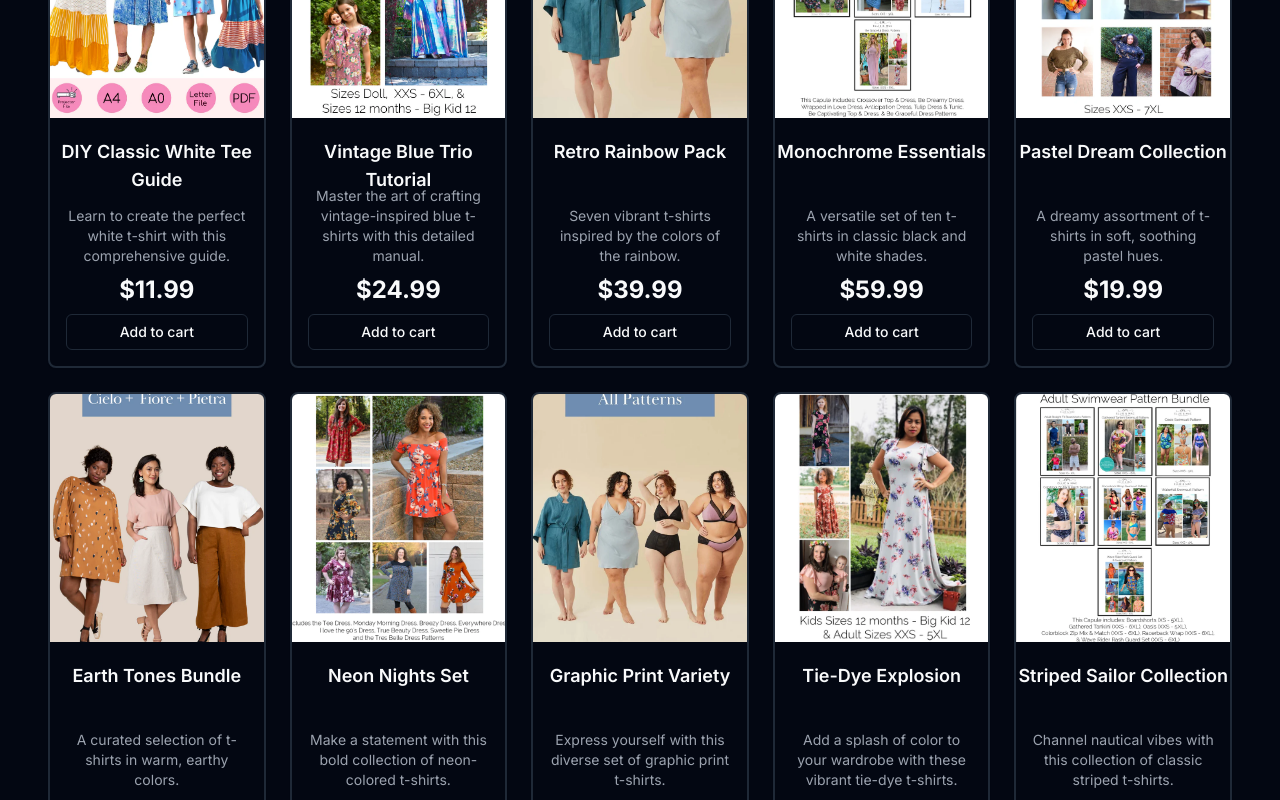
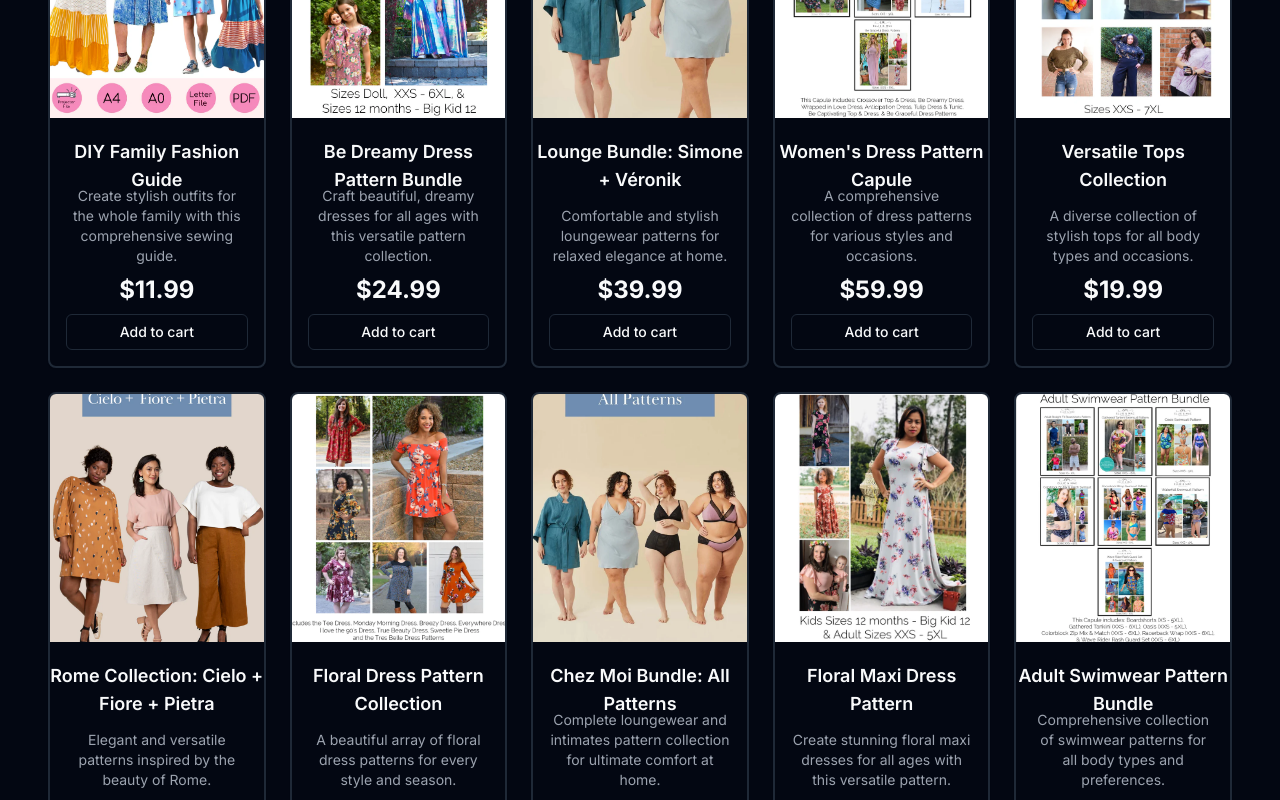
Before and after one commit to ayoubben18/shirts-store, a Next.js app: page / in a window 1280 px wide. Shown: the part 300-1100 px from the top of the page. Built offline with nearby package versions, Linux system fonts and the light colour scheme.

Commit message:
refactor : change names + descriptions + details

```diff
--- a/constants/shirts.ts
+++ b/constants/shirts.ts
@@ -11,214 +11,206 @@ export interface Shirt {
 export const shirts: Shirt[] = [
   {
     id: 1,
-    name: "DIY Classic White Tee Guide",
+    name: "DIY Family Fashion Guide",
     price: "11.99",
     description:
-      "Learn to create the perfect white t-shirt with this comprehensive guide.",
+      "Create stylish outfits for the whole family with this comprehensive sewing guide.",
     image: "/1.png",
     categories: ["WOMEN", "KIDS"],
     details: [
-      "Step-by-step instructions",
+      "Patterns for all ages: women, teens, and children",
+      "Includes casual and dressy styles",
+      "Step-by-step instructions for each garment",
       "Fabric selection tips",
-      "Sewing techniques for beginners",
-      "Fit and sizing guide",
-      "Care and maintenance advice",
-      "Includes printable patterns",
+      "Sizing guide for all body types",
+      "Customization ideas for personal touches",
     ],
   },
   {
     id: 2,
-    name: "Vintage Blue Trio Tutorial",
+    name: "Be Dreamy Dress Pattern Bundle",
     price: "24.99",
     description:
-      "Master the art of crafting vintage-inspired blue t-shirts with this detailed manual.",
+      "Craft beautiful, dreamy dresses for all ages with this versatile pattern collection.",
     image: "/2.png",
     categories: ["WOMEN", "KIDS"],
     details: [
-      "Dyeing techniques for various blue shades",
-      "Distressing and aging methods",
-      "Vintage print application",
-      "Fabric care for longevity",
-      "Tips for achieving the perfect worn-in look",
-      "Includes three vintage-style patterns",
+      "Sizes from doll to 6XL",
+      "Includes children's sizes from 12 months to Big Kid 12",
+      "Multiple sleeve and length options",
+      "Suitable for various fabrics",
+      "Easy-to-follow instructions",
+      "Perfect for matching family outfits",
     ],
   },
   {
     id: 3,
-    name: "Retro Rainbow Pack",
+    name: "Lounge Bundle: Simone + Véronik",
     price: "39.99",
     description:
-      "Seven vibrant t-shirts inspired by the colors of the rainbow.",
+      "Comfortable and stylish loungewear patterns for relaxed elegance at home.",
     image: "/3.png",
     categories: ["WOMEN", "ADULTS"],
     details: [
-      "Set of 7 shirts",
-      "Bright, bold colors",
-      "Soft jersey fabric",
-      "Unisex design",
-      "Sizes: XS, S, M, L, XL, XXL",
-      "Colors: Red, Orange, Yellow, Green, Blue, Indigo, Violet",
-      "Use: Casual, festivals, pride events",
+      "Two patterns included: Simone robe and Véronik slip dress",
+      "Size-inclusive designs",
+      "Suitable for lightweight fabrics",
+      "Quick and easy to sew",
+      "Perfect for gifts or self-care",
+      "Customizable length options",
     ],
   },
   {
     id: 4,
-    name: "Monochrome Essentials",
+    name: "Women's Dress Pattern Capule",
     price: "59.99",
     description:
-      "A versatile set of ten t-shirts in classic black and white shades.",
+      "A comprehensive collection of dress patterns for various styles and occasions.",
     image: "/4.png",
     categories: ["WOMEN", "ADULTS"],
     details: [
-      "Set of 10 shirts",
-      "5 black, 5 white",
-      "Premium cotton blend",
-      "Tagless for comfort",
-      "Sizes: S, M, L, XL",
-      "Colors: Black, White",
-      "Use: Casual, layering, workwear",
+      "7 versatile dress patterns included",
+      "Sizes range from XXS to 6XL",
+      "Styles include: Crossover, Be Dreamy, Wrapped in Love, Anticipation, Tulip, Be Captivating, and Be Graceful",
+      "Suitable for beginners to advanced sewists",
+      "Detailed instructions and pattern pieces",
+      "Mix and match options for endless outfit possibilities",
     ],
   },
   {
     id: 5,
-    name: "Pastel Dream Collection",
+    name: "Versatile Tops Collection",
     price: "19.99",
     description:
-      "A dreamy assortment of t-shirts in soft, soothing pastel hues.",
+      "A diverse collection of stylish tops for all body types and occasions.",
     image: "/5.png",
     categories: ["WOMEN", "ADULTS"],
     details: [
-      "Assorted pastel colors",
-      "Lightweight fabric",
-      "Perfect for layering",
-      "Relaxed fit",
-      "Sizes: XS, S, M, L",
-      "Colors: Soft Pink, Baby Blue, Mint Green, Lavender, Peach",
-      "Use: Casual, spring/summer wear",
+      "Sizes XXS - 7XL",
+      "Variety of styles: leopard print, striped, tie-dye, solid colors",
+      "Casual and dressy options",
+      "Inclusive sizing for all body types",
+      "Multiple sleeve lengths and necklines",
+      "Mix and match for various outfits",
     ],
   },
   {
     id: 6,
-    name: "Earth Tones Bundle",
+    name: "Rome Collection: Cielo + Fiore + Pietra",
     price: "43.99",
-    description: "A curated selection of t-shirts in warm, earthy colors.",
+    description:
+      "Elegant and versatile patterns inspired by the beauty of Rome.",
     image: "/6.png",
     categories: ["WOMEN", "ADULTS"],
     details: [
-      "Natural color palette",
-      "Organic cotton options",
-      "Eco-friendly dyes",
-      "Variety of necklines",
-      "Sizes: S, M, L, XL, XXL",
-      "Colors: Brown, Beige, Olive, Rust, Terracotta",
-      "Use: Casual, outdoor activities",
+      "Three patterns included: Cielo (dress), Fiore (top and skirt), Pietra (top and pants)",
+      "Sizes inclusive",
+      "Breathable fabrics ideal for warm weather",
+      "Mix and match options",
+      "Suitable for casual and semi-formal occasions",
+      "Easy to sew patterns for beginners and advanced sewists",
     ],
   },
   {
     id: 7,
-    name: "Neon Nights Set",
+    name: "Floral Dress Pattern Collection",
     price: "69.99",
     description:
-      "Make a statement with this bold collection of neon-colored t-shirts.",
+      "A beautiful array of floral dress patterns for every style and season.",
     image: "/7.png",
     categories: ["WOMEN", "ADULTS"],
     details: [
-      "Ultra-bright neon colors",
-      "Glow-in-the-dark options",
-      "Perfect for parties",
-      "Moisture-wicking fabric",
-      "Sizes: XS, S, M, L, XL",
-      "Colors: Neon Pink, Neon Green, Neon Yellow, Neon Orange",
-      "Use: Nightlife, parties, sports",
+      "Includes Tee Dress, Monday Morning Dress, Breezy Dress, Everywhere Dress, Love the 90's Dress, True Beauty Dress, Sweetie Pie Dress, and Tres Belle Dress Patterns",
+      "Various sleeve options and lengths",
+      "Suitable for different body types",
+      "Multiple neckline choices",
+      "Perfect for spring and summer",
+      "Easy-to-follow instructions for all skill levels",
     ],
   },
   {
     id: 8,
-    name: "Graphic Print Variety",
+    name: "Chez Moi Bundle: All Patterns",
     price: "99.99",
     description:
-      "Express yourself with this diverse set of graphic print t-shirts.",
+      "Complete loungewear and intimates pattern collection for ultimate comfort at home.",
     image: "/8.png",
     categories: ["WOMEN", "ADULTS"],
     details: [
-      "Unique graphic designs",
-      "Artist collaborations",
-      "Limited edition prints",
-      "High-quality screen printing",
-      "Sizes: S, M, L, XL",
-      "Colors: Various",
-      "Use: Casual, self-expression",
+      "Includes patterns for robes, slip dresses, bras, and underwear",
+      "Size-inclusive designs",
+      "Suitable for various fabric types",
+      "Mix and match options for personalized sets",
+      "Ideal for self-care and gifting",
+      "Detailed instructions for lingerie construction",
     ],
   },
   {
     id: 9,
-    name: "Tie-Dye Explosion",
+    name: "Floral Maxi Dress Pattern",
     price: "28.99",
     description:
-      "Add a splash of color to your wardrobe with these vibrant tie-dye t-shirts.",
+      "Create stunning floral maxi dresses for all ages with this versatile pattern.",
     image: "/9.png",
-    categories: ["WOMEN", "ADULTS"],
+    categories: ["WOMEN", "KIDS"],
     details: [
-      "Hand-dyed",
-      "One-of-a-kind patterns",
-      "Pre-shrunk",
-      "Hippie-inspired designs",
-      "Sizes: XS, S, M, L, XL, XXL",
-      "Colors: Multi-colored tie-dye patterns",
-      "Use: Casual, festivals, beach wear",
+      "Sizes: Kids 12 months - Big Kid 12 & Adult Sizes XXS - 5XL",
+      "Multiple sleeve options",
+      "Various length choices, including maxi",
+      "Suitable for light to medium-weight fabrics",
+      "Perfect for mother-daughter matching outfits",
+      "Beginner-friendly with detailed instructions",
     ],
   },
   {
     id: 10,
-    name: "Striped Sailor Collection",
+    name: "Adult Swimwear Pattern Bundle",
     price: "58.99",
     description:
-      "Channel nautical vibes with this collection of classic striped t-shirts.",
+      "Comprehensive collection of swimwear patterns for all body types and preferences.",
     image: "/10.png",
     categories: ["WOMEN", "ADULTS"],
     details: [
-      "Horizontal stripe patterns",
-      "Navy and white color schemes",
-      "Breathable cotton",
-      "Perfect for coastal style",
-      "Sizes: S, M, L, XL",
-      "Colors: Navy/White, Red/White, Black/White",
-      "Use: Casual, beach outings, sailing",
+      "Includes: Boardshorts (XS - 5XL), Gathered Tankini (XXS - 6XL), Oasis (XXS - 5XL), Colorblock Mix & Match (XXS - 6XL), Racerback Wrap (XXS - 6XL), Waterfall (XXS - 4XL), & Wave Rider Rash Guard Set (XXS - 6XL)",
+      "Diverse styles for various body types and coverage preferences",
+      "Mix and match options for personalized looks",
+      "Suitable for beginners to advanced sewists",
+      "Detailed instructions for working with stretch fabrics",
+      "Options for both men's and women's swimwear",
     ],
   },
   {
     id: 11,
-    name: "Minimalist Mono Set",
+    name: "Versatile Wardrobe Pattern Collection",
     price: "98.99",
     description:
-      "Embrace simplicity with this set of sleek, monochromatic t-shirts.",
+      "A comprehensive set of patterns to create a versatile and stylish wardrobe for all occasions.",
     image: "/11.png",
     categories: ["WOMEN", "ADULTS"],
     details: [
-      "Solid colors",
-      "Clean, modern design",
-      "Slim fit option",
-      "Premium combed cotton",
-      "Sizes: XS, S, M, L, XL",
-      "Colors: Black, White, Gray, Navy",
-      "Use: Casual, minimalist fashion, workwear",
+      "Contains: Elevated Blazer Jacket Pattern, Everyday Tee Pattern, Tres Belle Wrap Tunic & Dress Pattern, Oversized Tee Pattern for Adults, Staycation Tiered Tunic & Dress Pattern, Floral Shore Romper Pattern, Slow Sunday Top, Tunic & Dress Pattern, Be Pretty Dress Pattern for Adults, Feel Pretty Pants Pattern, Relaxed Raglan Romper & Dress Pattern",
+      "Size-inclusive designs for various body types",
+      "Mix and match pieces for countless outfit combinations",
+      "Suitable for different seasons and occasions",
+      "Detailed instructions for all skill levels",
+      "Options for casual, work, and dressy styles",
     ],
   },
   {
     id: 12,
-    name: "Rock Band Tee Design Workshop",
+    name: "Family Love Pattern Capsule",
     price: "129.99",
     description:
-      "Create authentic vintage-inspired band t-shirts with this comprehensive guide.",
+      "Create matching outfits for the whole family with this adorable pattern collection.",
     image: "/12.png",
     categories: ["WOMEN", "MEN", "KIDS"],
     details: [
-      "Band logo design principles",
-      "Screen printing techniques",
-      "Aging and distressing methods",
-      "Copyright considerations for band merchandise",
-      "Case studies of iconic band tees",
-      "Includes templates for classic rock styles",
+      "Includes patterns for adults, children, and dolls",
+      "Coordinating styles for family photoshoots or special occasions",
+      "Options for casual and dressy outfits",
+      "Size range covers infants to adults",
+      "Easy-to-follow instructions for all skill levels",
+      "Mix and match options for personalized family looks",
     ],
   },
 ];
```
